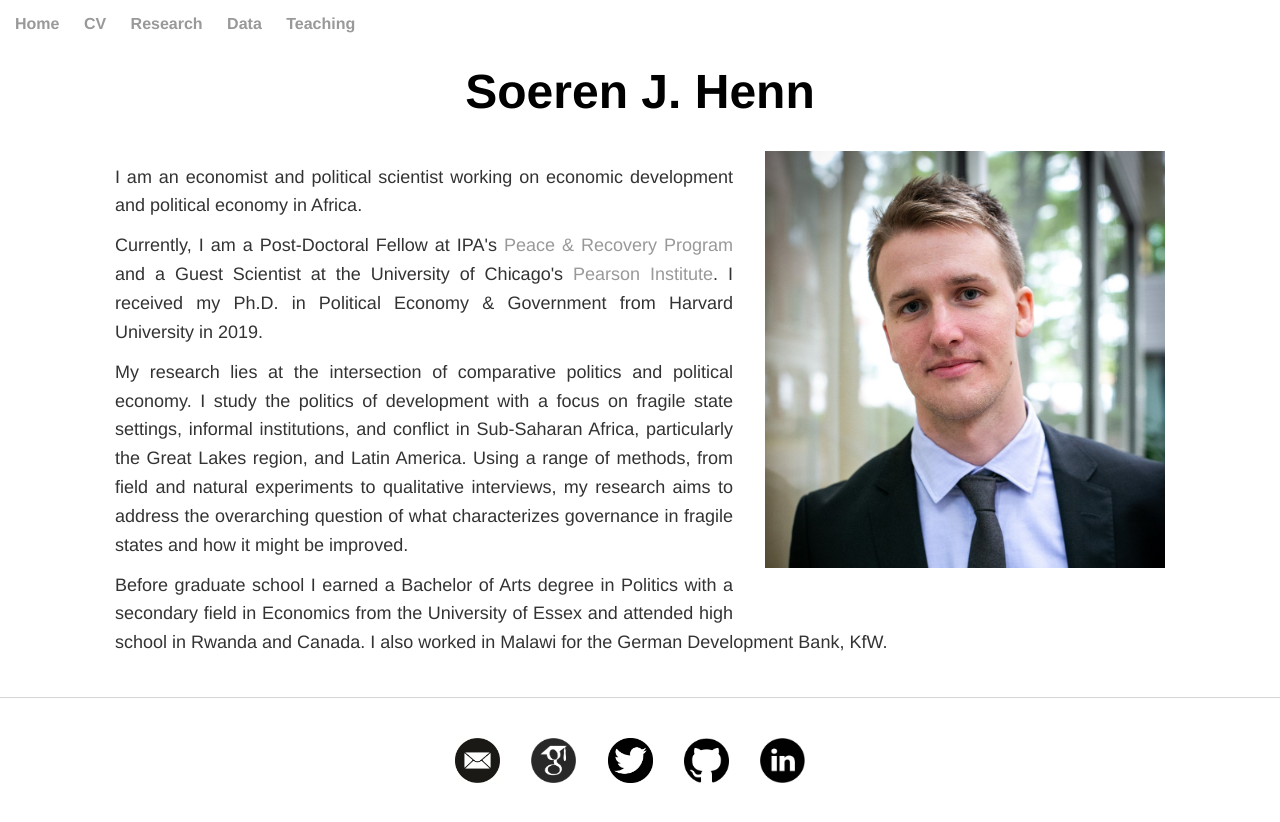
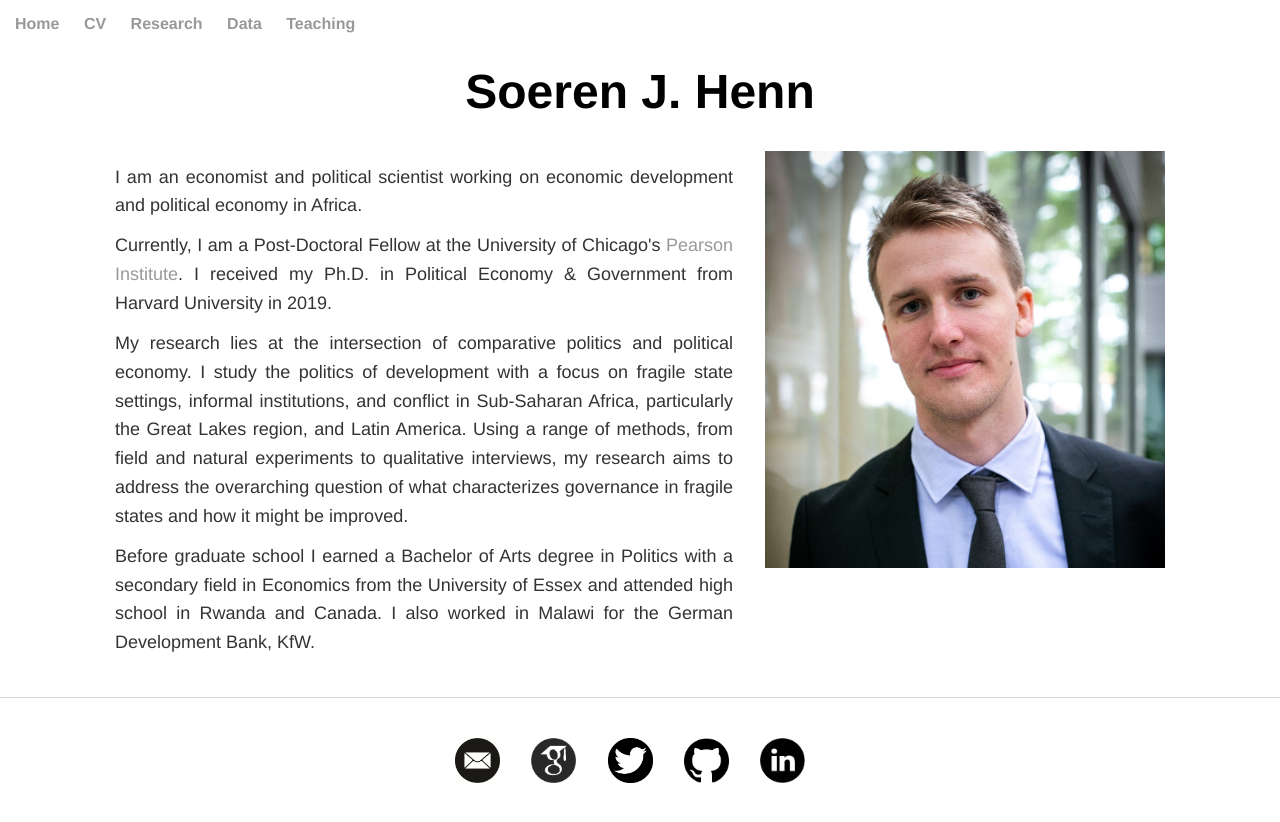
Before and after one commit to soeren-henn/soeren-henn.github.io, a Jekyll site: the page built from index.html, in a window 1280 px wide. Shown: the top 822 px of the page. Built offline with Jekyll 4.4.1, drawn with Linux system fonts in a browser that asks for light colours.

Commit message:
Update index.html

```diff
--- a/index.html
+++ b/index.html
@@ -14,7 +14,7 @@ title: Soeren J. Henn
 
 	<div class="biotext">
 		<p>I am an economist and political scientist working on economic development and political economy in Africa.</p>
-		<p>Currently, I am a Post-Doctoral Fellow at IPA's <a href="https://www.poverty-action.org/program-area/peace-and-recovery" target="_blank">Peace &#38 Recovery Program</a> and a Guest Scientist at the University of Chicago's <a href="https://thepearsoninstitute.org" target="_blank">Pearson Institute</a>. I received my Ph.D. in Political Economy &#38 Government from Harvard University in 2019.</p>
+		<p>Currently, I am a Post-Doctoral Fellow at the University of Chicago's <a href="https://thepearsoninstitute.org" target="_blank">Pearson Institute</a>. I received my Ph.D. in Political Economy &#38 Government from Harvard University in 2019.</p>
 		<p>My research lies at the intersection of comparative politics and political economy. I study the politics of development with a focus on fragile state settings, informal institutions, and conflict in Sub-Saharan Africa, particularly the Great Lakes region, and Latin America. Using a range of methods, from field and natural experiments to qualitative interviews, my research aims to address the overarching question of what characterizes governance in fragile states and how it might be improved.</p>
 		<p>Before graduate school I earned a Bachelor of Arts degree in Politics with a secondary field in Economics from the University of Essex and attended high school in Rwanda and Canada. I also worked in Malawi for the German Development Bank, KfW. </p>
 	</div>
```
